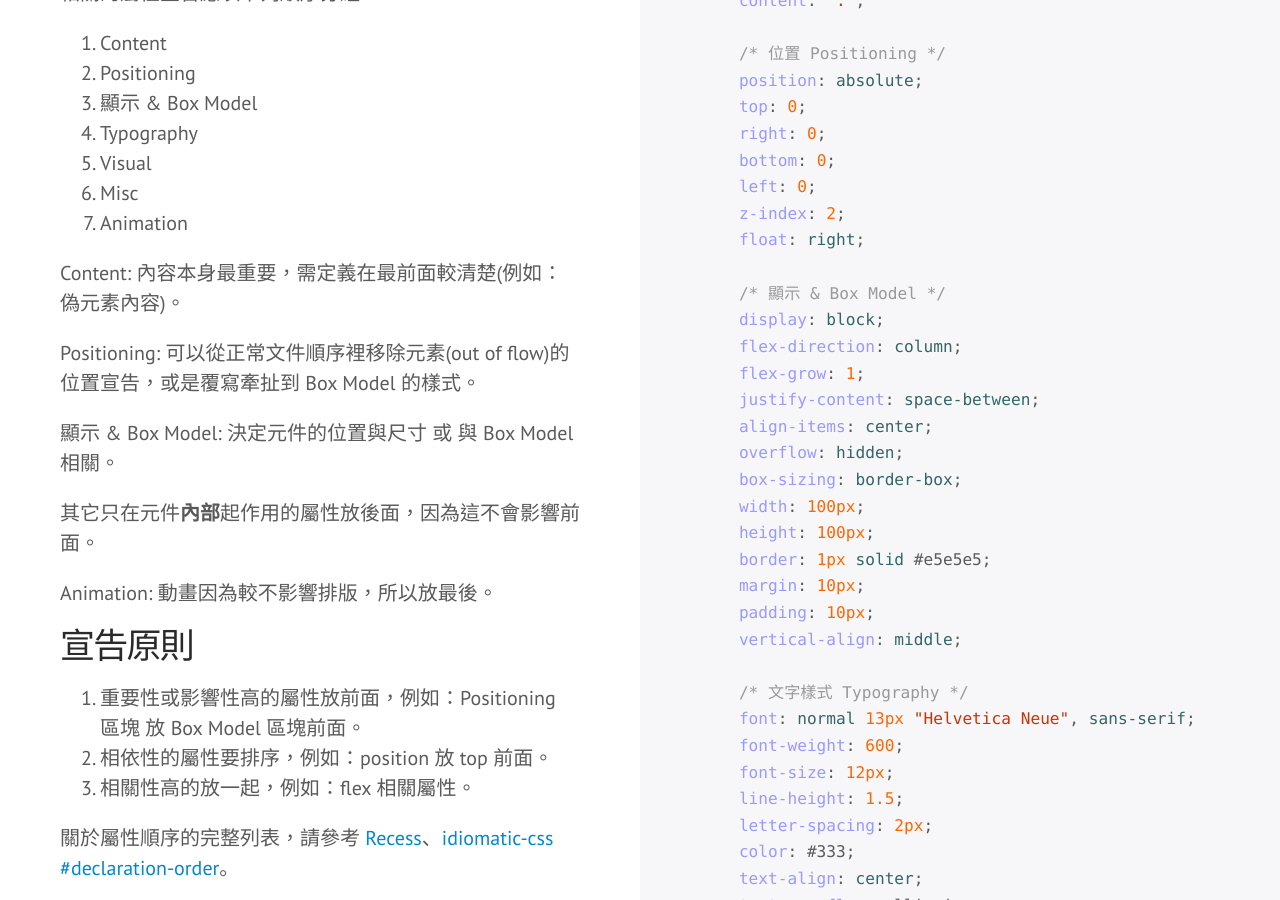
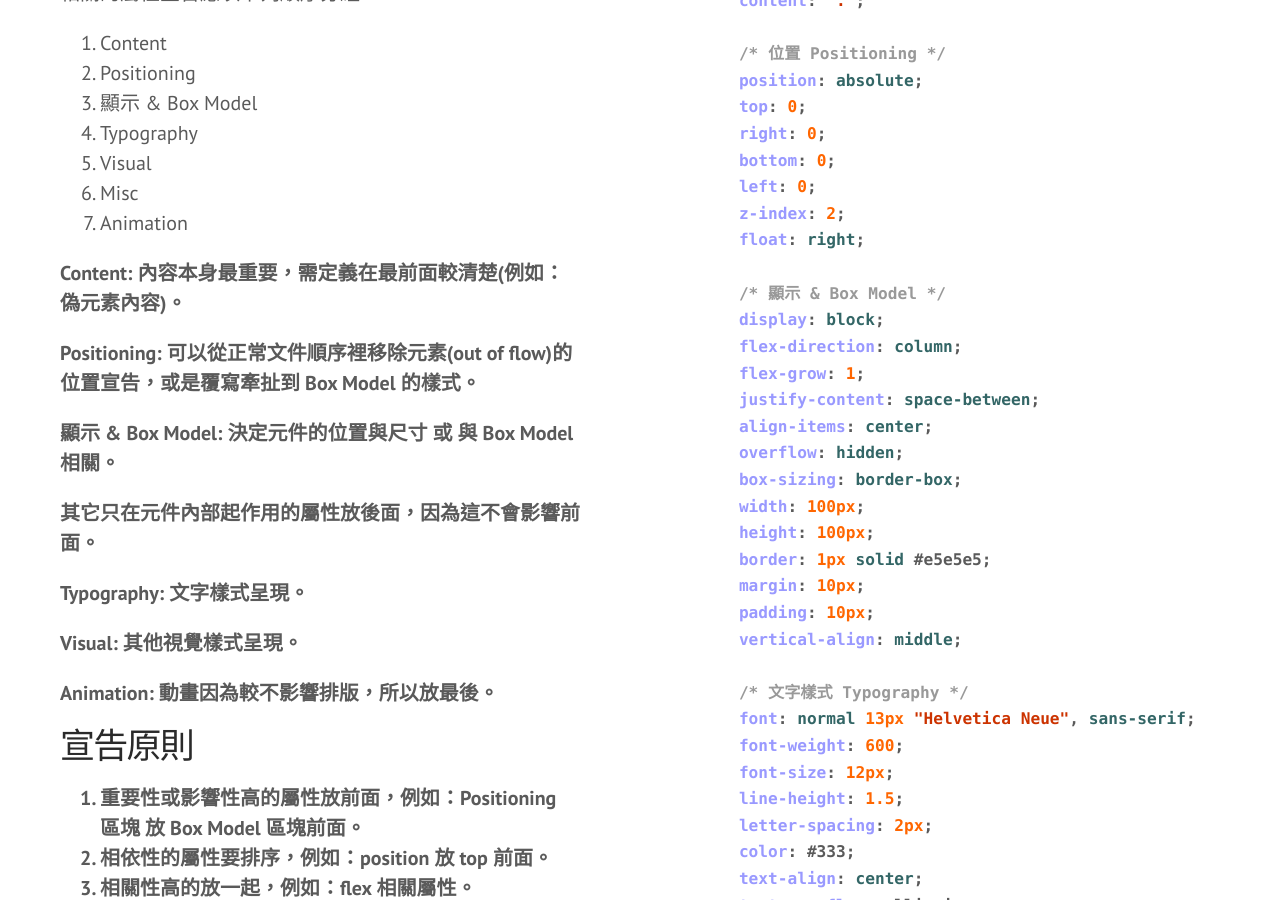
Before and after one commit to pixnet/frontend-guideline, a Jekyll site: the page built from index.html, in a window 1280 px wide and 900 px high, scrolled down 8237 px. Built offline with Jekyll 4.4.1, drawn with Linux system fonts in a browser that asks for light colours; some web fonts are replaced; Markdown is read by kramdown in place of the engine named in the settings.

Commit message:
adjust css declaration order guideline

```diff
--- a/index.html
+++ b/index.html
@@ -290,11 +290,13 @@ layout: default
             <li>Misc</li>
             <li>Animation</li>
         </ol>
-        <p>Content: 內容本身最重要，需定義在最前面較清楚(例如：偽元素內容)。</p>
-        <p>Positioning: 可以從正常文件順序裡移除元素(out of flow)的位置宣告，或是覆寫牽扯到 Box Model 的樣式。</p>
-        <p>顯示 & Box Model: 決定元件的位置與尺寸 或 與 Box Model 相關。</p>
+        <p><strong>Content<strong>: 內容本身最重要，需定義在最前面較清楚(例如：偽元素內容)。</p>
+        <p><strong>Positioning<strong>: 可以從正常文件順序裡移除元素(out of flow)的位置宣告，或是覆寫牽扯到 Box Model 的樣式。</p>
+        <p><strong>顯示 & Box Model<strong>: 決定元件的位置與尺寸 或 與 Box Model 相關。</p>
         <p>其它只在元件<strong>內部</strong>起作用的屬性放後面，因為這不會影響前面。</p>
-        <p>Animation: 動畫因為較不影響排版，所以放最後。</p>
+        <p><strong>Typography<strong>: 文字樣式呈現。</p>
+        <p><strong>Visual<strong>: 其他視覺樣式呈現。</p>
+        <p><strong>Animation<strong>: 動畫因為較不影響排版，所以放最後。</p>
         <h3>宣告原則</h3>
         <ol>
             <li>重要性或影響性高的屬性放前面，例如：Positioning 區塊 放 Box Model 區塊前面。</li>
```
